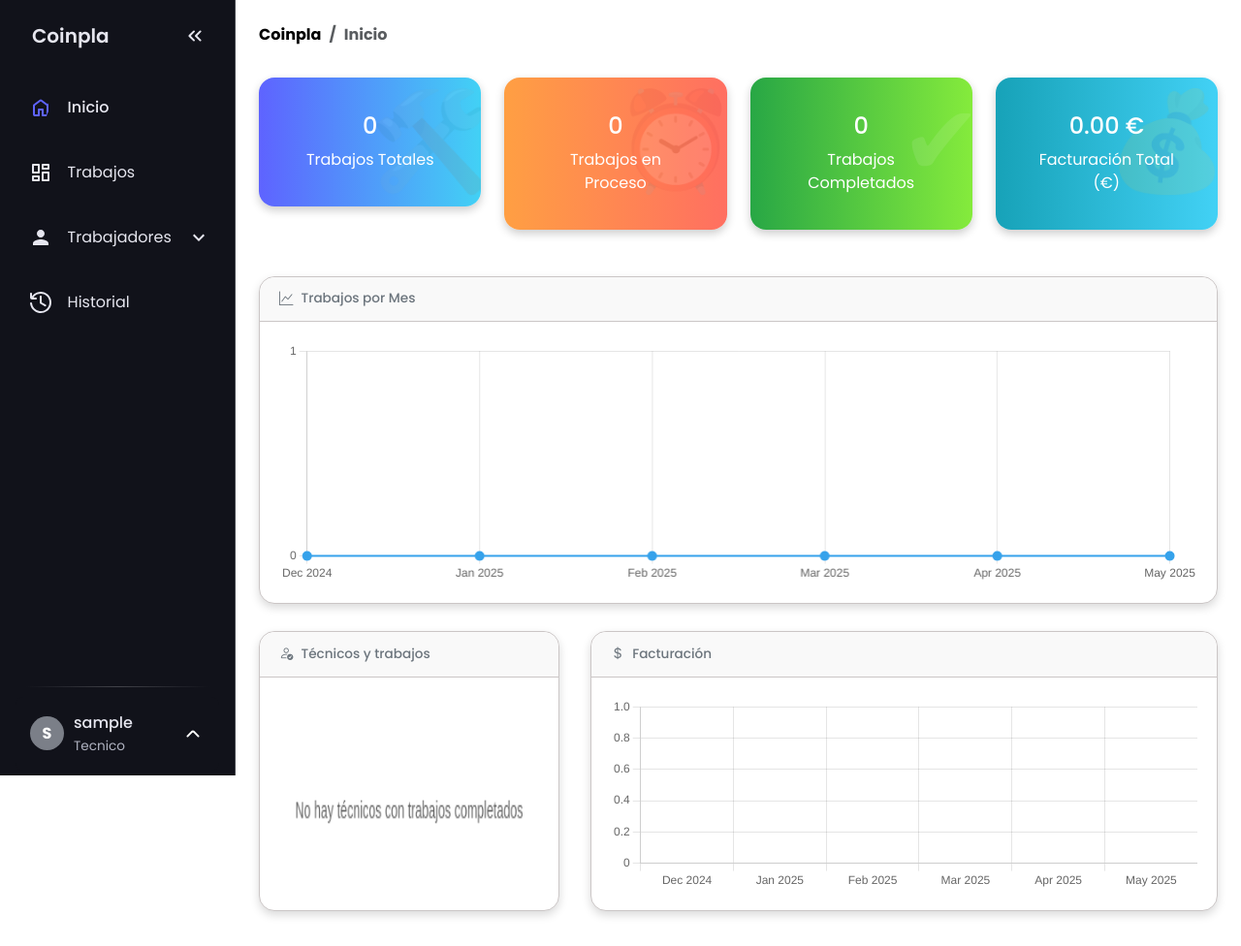
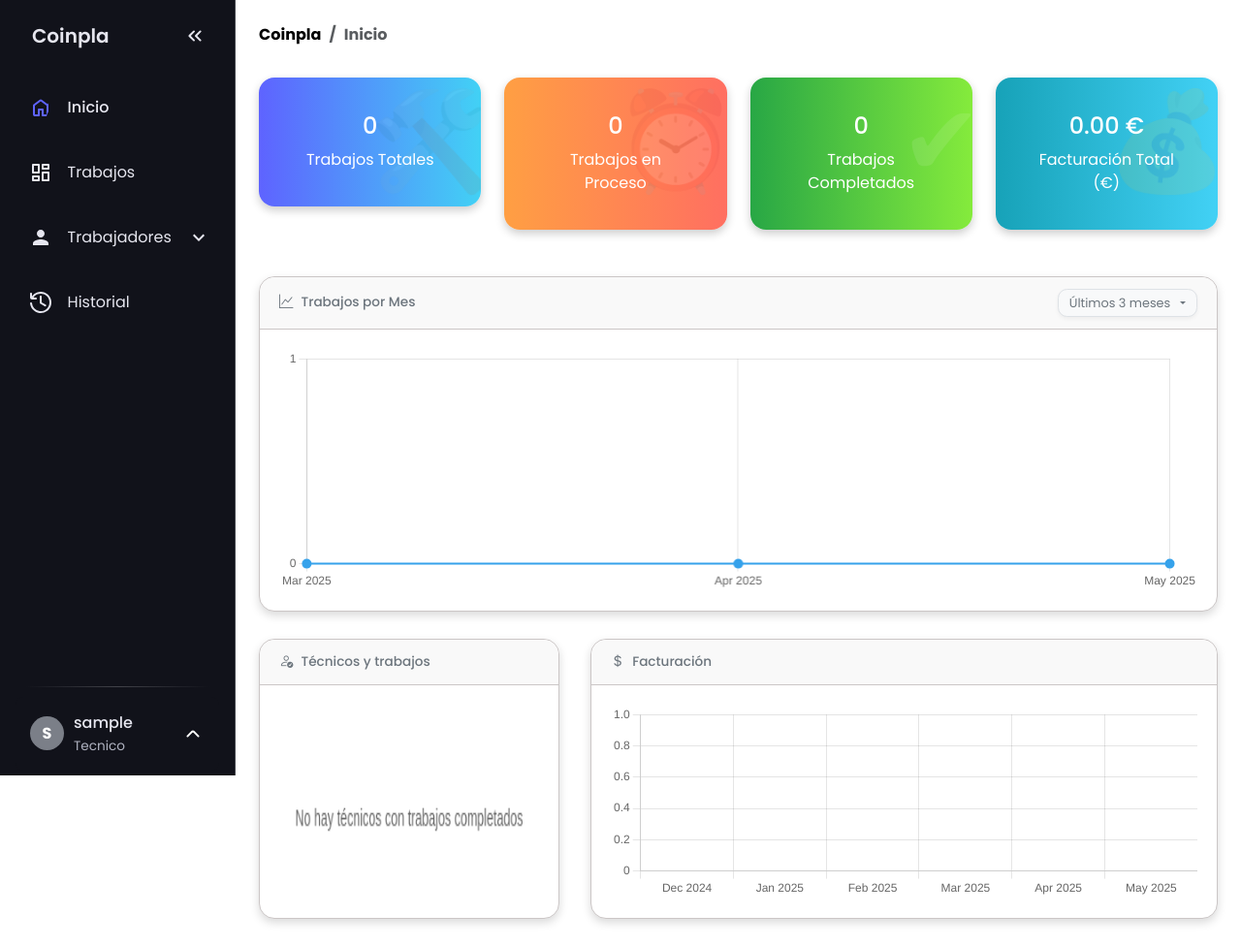
Before and after one commit to iiTzSenn/Coinpla__v1, a Flask app: page / in a window 1280 px wide. Shown: the top 976 px of the page at 97% size. Before the commit the page ends 946 px from the top, so only its background shows below. Run offline with Flask 3, Linux system fonts and the light colour scheme; the visitor is signed in with stand-in values (Sample User, id 1); data comes from the database, SQL or seed files in the repository; data that the repository does not hold is empty.

Commit message:
COINPLA (Filtro añadido a grafico de dashboard)

```diff
--- /dev/null
+++ b/app/static/css/components/chart-controls.css
@@ -0,0 +1,107 @@
+/**
+ * Estilos para los controles de gráficos
+ */
+
+/* Estilo del botón de período */
+.chart-period-btn {
+  border-radius: 0.6rem;
+  border: 1px solid #dee2e6;
+  background-color: #f8f9fa;
+  color: #6c757d;
+  padding: 0.25rem 0.7rem;
+  font-size: 0.8rem;
+  transition: all 0.3s ease;
+  display: flex;
+  align-items: center;
+  column-gap: 0.3rem;
+  box-shadow: 0 2px 4px rgba(0, 0, 0, 0.05);
+}
+
+.chart-period-btn:hover {
+  background-color: #e9ecef;
+  border-color: #ced4da;
+  color: #495057;
+}
+
+.chart-period-btn:focus {
+  box-shadow: 0 0 0 0.2rem rgba(108, 117, 125, 0.15);
+  outline: none;
+}
+
+.chart-period-btn::after {
+  transition: transform 0.3s ease;
+  margin-left: 0.3rem;
+}
+
+.chart-period-btn[aria-expanded="true"]::after {
+  transform: rotate(180deg);
+}
+
+/* Estilo del menú desplegable */
+.chart-period-menu {
+  border-radius: 0.8rem;
+  border: 1px solid #e9ecef;
+  padding: 0.5rem 0;
+  box-shadow: 0 6px 12px rgba(0, 0, 0, 0.1);
+  min-width: 180px;
+  animation: fadeInDown 0.3s ease forwards;
+  transform-origin: top center;
+  margin-top: 0.5rem !important;
+  overflow: hidden;
+}
+
+/* Animación de entrada */
+@keyframes fadeInDown {
+  from {
+    opacity: 0;
+    transform: translateY(-10px) scale(0.98);
+  }
+  to {
+    opacity: 1;
+    transform: translateY(0) scale(1);
+  }
+}
+
+.chart-period-menu .dropdown-item {
+  padding: 0.6rem 1.2rem;
+  color: #6c757d;
+  font-size: 0.85rem;
+  transition: all 0.2s ease;
+  display: flex;
+  align-items: center;
+}
+
+.chart-period-menu .dropdown-item:hover {
+  background-color: #f8f9fa;
+  color: #00aa00; /* Color verde para el hover del texto */
+  transform: translateX(5px);
+}
+
+.chart-period-menu .dropdown-item i {
+  opacity: 0.7;
+  transition: opacity 0.2s ease;
+}
+
+.chart-period-menu .dropdown-item:hover i {
+  opacity: 1;
+}
+
+.chart-period-menu .dropdown-divider {
+  margin: 0.3rem 0;
+  opacity: 0.6;
+}
+
+/* Soporte para móviles */
+@media (max-width: 576px) {
+  .chart-period-menu {
+    width: 100%;
+    min-width: auto;
+    position: absolute;
+    right: 0;
+  }
+
+  .chart-period-btn {
+    font-size: 0.75rem;
+    padding: 0.2rem 0.5rem;
+  }
+}
--- a/app/static/js/dashboard.js
+++ b/app/static/js/dashboard.js
@@ -5,6 +5,13 @@
 document.addEventListener('DOMContentLoaded', function() {
   // Inicializar todas las gráficas
   initCharts();
+
+  // Aplicar filtro de 3 meses por defecto
+  // Pequeño retraso para asegurar que Chart.js haya terminado de renderizar
+  setTimeout(() => {
+    console.log("Aplicando filtro de 3 meses por defecto");
+    filterChart(90);
+  }, 500);
 
   // Inicializar contadores con datos del servidor
   fetch('/api/dashboard_stats')
@@ -348,5 +355,85 @@ function initCharts() {
  * @param {number|string} days - Número de días para filtrar o 'max' para mostrar todo
  */
 function filterChart(days) {
-  // Esta función está referenciada en dashboard_admin.html en los botones de filtro
+  console.log(`Filtrando por ${days} días`);
+
+  // Referencia al gráfico
+  const chartInstance = Chart.getChart("trabajosLineChart");
+  if (!chartInstance) {
+    console.error("No se pudo encontrar la instancia del gráfico");
+    return;
+  }
+
+  // Si es 'max', mostrar todos los datos
+  if (days === 'max') {
+    console.log("Mostrando todos los datos disponibles");
+    chartInstance.data.labels = mesesLabels;
+    chartInstance.data.datasets[0].data = trabajosMes;
+    chartInstance.update();
+    document.querySelector('#periodoDropdown span').innerText = 'Todo el historial';
+    return;
+  }
+
+  // Para 3 meses, 6 meses o 1 año, simplificamos mostrando los últimos X meses
+  let monthsToShow;
+
+  if (days === 90) {
+    monthsToShow = 3;
+    document.querySelector('#periodoDropdown span').innerText = 'Últimos 3 meses';
+  } else if (days === 180) {
+    monthsToShow = 6;
+    document.querySelector('#periodoDropdown span').innerText = 'Últimos 6 meses';
+  } else if (days === 365) {
+    monthsToShow = 12;
+    document.querySelector('#periodoDropdown span').innerText = 'Último año';
+  } else {
+    monthsToShow = 3; // Default a 3 meses
+    document.querySelector('#periodoDropdown span').innerText = 'Últimos 3 meses';
+  }
+
+  // Obtener los últimos X meses del array
+  const startIndex = Math.max(0, mesesLabels.length - monthsToShow);
+
+  // Extraer los labels y datos filtrados
+  const filteredLabels = mesesLabels.slice(startIndex);
+  const filteredData = trabajosMes.slice(startIndex);
+
+  console.log(`Mostrando los últimos ${monthsToShow} meses:`, filteredLabels);
+
+  // Actualizar el gráfico con los datos filtrados
+  chartInstance.data.labels = filteredLabels;
+  chartInstance.data.datasets[0].data = filteredData;
+  chartInstance.update();
+
+  // Mostrar un mensaje si no hay datos para mostrar
+  if (filteredLabels.length === 0) {
+    console.warn("No hay datos para mostrar en el período seleccionado");
+
+    // Mostrar mensaje en el canvas
+    const ctx = chartInstance.ctx;
+    ctx.save();
+    ctx.textAlign = 'center';
+    ctx.textBaseline = 'middle';
+    ctx.font = '14px Arial';
+    ctx.fillStyle = '#666';
+    ctx.fillText(
+      'No hay datos para mostrar en el período seleccionado',
+      chartInstance.width / 2,
+      chartInstance.height / 2
+    );
+    ctx.restore();
+  }
 }
+
+/**
+ * Convierte el nombre del mes en español a su número (0-11)
+ * @param {string} monthName - Nombre del mes en español
+ * @returns {number} - Número del mes (0-11)
+ */
+function getMonthNumber(monthName) {
+  const months = {
+    'Enero': 0, 'Febrero': 1, 'Marzo': 2, 'Abril': 3, 'Mayo': 4, 'Junio': 5,
+    'Julio': 6, 'Agosto': 7, 'Septiembre': 8, 'Octubre': 9, 'Noviembre': 10, 'Diciembre': 11
+  };
+  return months[monthName] || 0;
+}
--- a/app/templates/base.html
+++ b/app/templates/base.html
@@ -22,6 +22,8 @@
     <link rel="icon" type="image/x-icon" href="{{ url_for('static', filename='img/favicon.ico') }}" />
     <!-- CSS para notificaciones -->
     <link rel="stylesheet" href="{{ url_for('static', filename='css/notifications.css') }}" />
+    <!-- CSS para controles de gráficos -->
+    <link rel="stylesheet" href="{{ url_for('static', filename='css/components/chart-controls.css') }}">
   </head>
   <body>
     <!-- Importar el componente de notificaciones -->
--- a/app/templates/dashboard_admin.html
+++ b/app/templates/dashboard_admin.html
@@ -53,9 +53,23 @@
 <div class="row" style="margin-bottom: 1.75rem;">
   <div class="col-12">
     <div class="card" style="border-radius: 1rem; border: 1px solid #cbc6c6;">
-      <div class="card-header d-flex align-items-center gap-2" style="background-color: #f9f9f9; border-bottom: 1px solid #cbc6c6; border-top-left-radius: 1rem; border-top-right-radius: 1rem;">
-        <i class="bi bi-graph-up" style="font-size: 0.9rem; color: #6c757d;"></i>
-        <span style="font-size: 0.85rem; color: #6c757d; font-weight: 500;">Trabajos por Mes</span>
+      <div class="card-header d-flex align-items-center justify-content-between" style="background-color: #f9f9f9; border-bottom: 1px solid #cbc6c6; border-top-left-radius: 1rem; border-top-right-radius: 1rem;">
+        <div class="d-flex align-items-center gap-2">
+          <i class="bi bi-graph-up" style="font-size: 0.9rem; color: #6c757d;"></i>
+          <span style="font-size: 0.85rem; color: #6c757d; font-weight: 500;">Trabajos por Mes</span>
+        </div>
+        <div class="dropdown chart-filter-dropdown">
+          <button class="btn btn-sm dropdown-toggle chart-period-btn" type="button" id="periodoDropdown" data-bs-toggle="dropdown" aria-expanded="false">
+            <span>Últimos 3 meses</span>
+          </button>
+          <ul class="dropdown-menu dropdown-menu-end chart-period-menu" aria-labelledby="periodoDropdown">
+            <li><a class="dropdown-item" href="#" onclick="filterChart(90); return false;"><i class="bi bi-calendar3 me-2"></i>Últimos 3 meses</a></li>
+            <li><a class="dropdown-item" href="#" onclick="filterChart(180); return false;"><i class="bi bi-calendar3-range me-2"></i>Últimos 6 meses</a></li>
+            <li><a class="dropdown-item" href="#" onclick="filterChart(365); return false;"><i class="bi bi-calendar3-fill me-2"></i>Último año</a></li>
+            <li><hr class="dropdown-divider"></li>
+            <li><a class="dropdown-item" href="#" onclick="filterChart('max'); return false;"><i class="bi bi-infinity me-2"></i>Todo el historial</a></li>
+          </ul>
+        </div>
       </div>
       <div class="card-body">
         <canvas id="trabajosLineChart" style="width: 100%; height: 200x;"></canvas>
```
